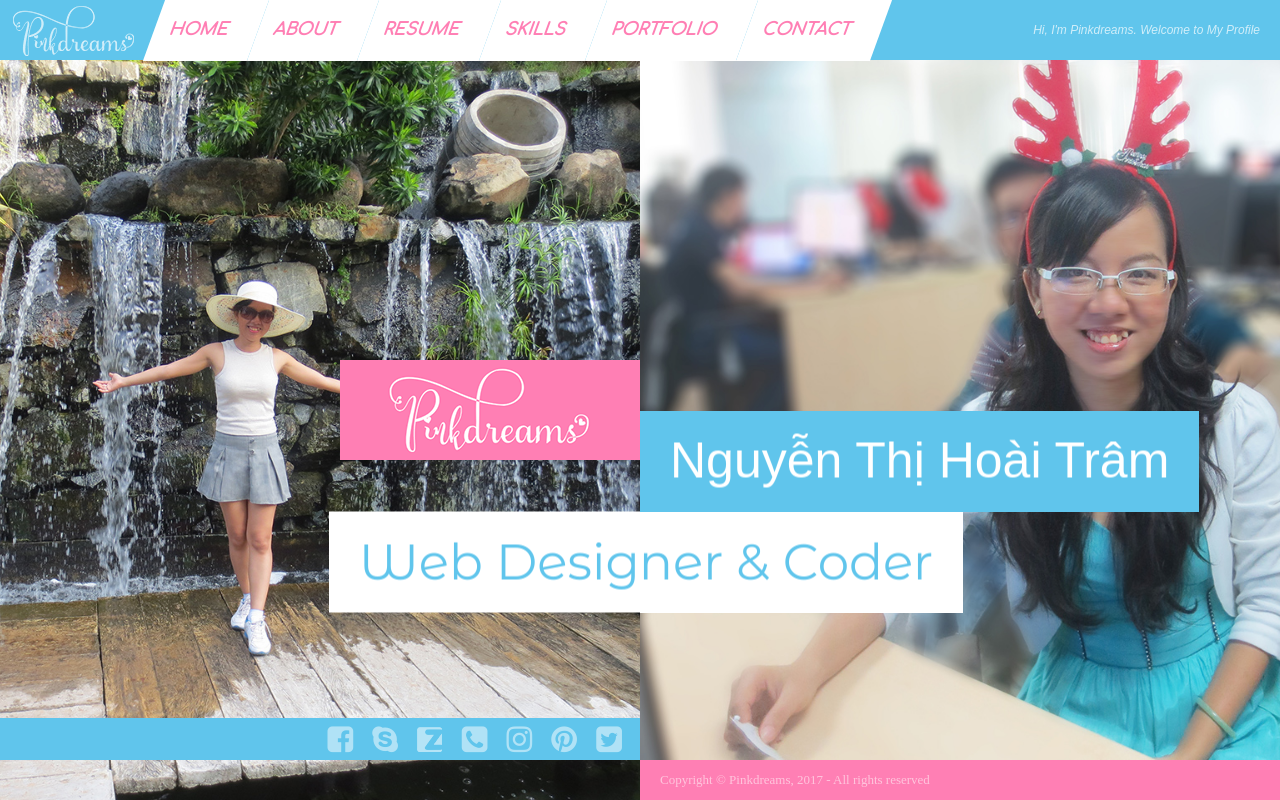
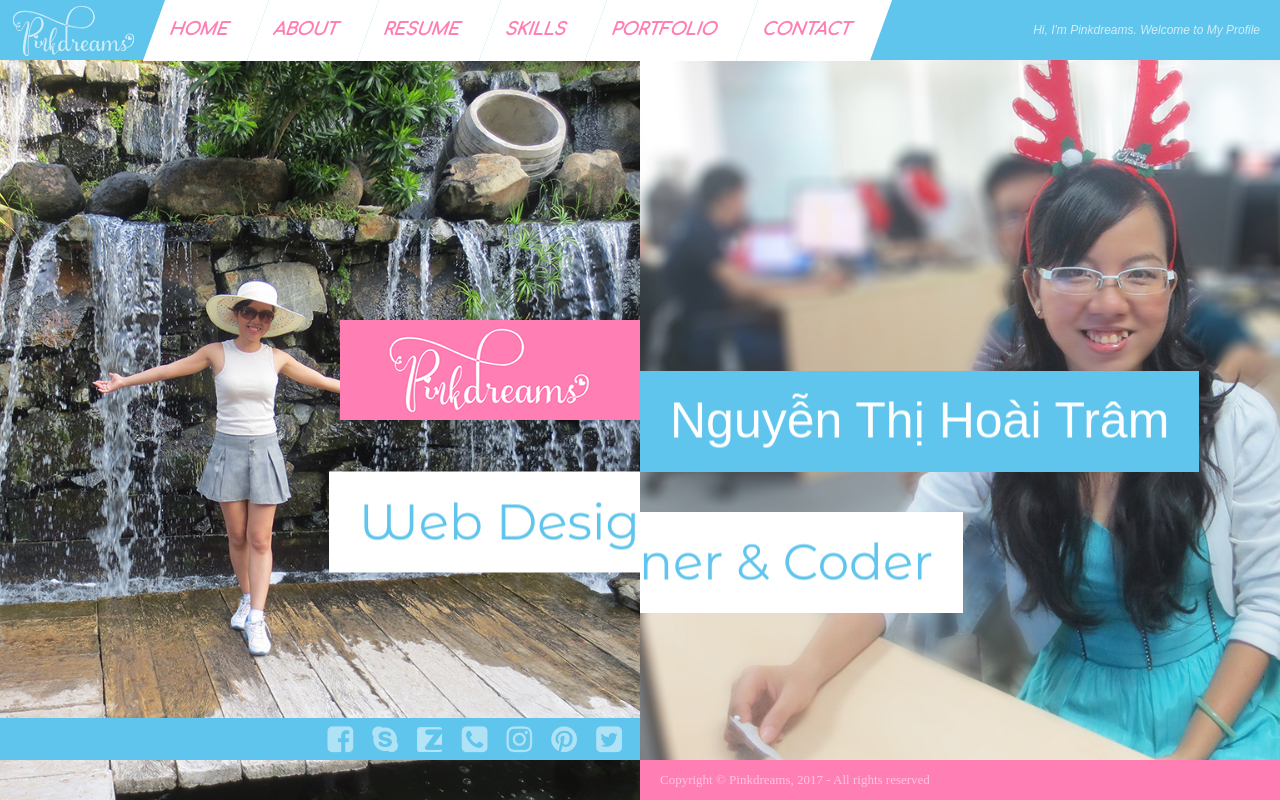
Before and after one commit to Pinkdreams210/Pinkdreams, a PHP site: page /phpmail/ in a window 1280 px wide. Run offline with PHP 8.4, Linux system fonts and the light colour scheme; some web fonts are replaced.

Commit message:
170605-08
08

```diff
--- a/css/styles.css
+++ b/css/styles.css
@@ -492,7 +492,7 @@ p {
 }
 .ms-left .ms-section.home p.img{
 	position: absolute;
-	top:45%;
+	top:40%;
 	right: 0;
 }
 .ms-right .ms-section.home{
@@ -513,7 +513,7 @@ p {
 }
 .ms-right .ms-section.home p.name{
 	position: absolute;
-	top:45%;
+	top:40%;
 	background: #60C5EC;
 	font-family: 'Pattaya', sans-serif;
 	font-size: 50px;
@@ -525,7 +525,7 @@ p {
 }
 .ms-left .ms-section.home p.web{
 	position: absolute;
-	top:45%;
+	top:40%;
 	right: 0px;
 	margin-right: 0;
 	background: #FFF;
```
